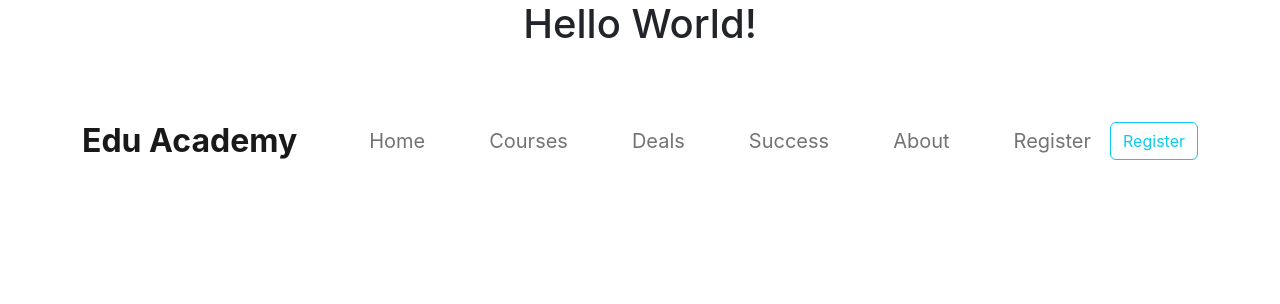
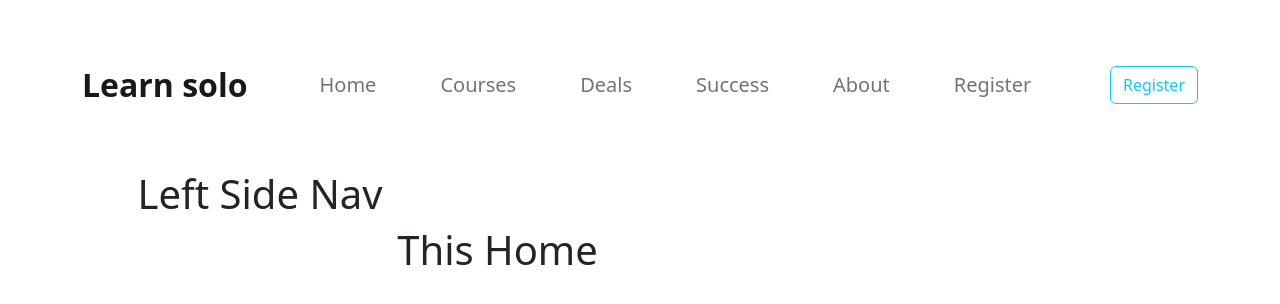
Before and after one commit to sauravBarua/learn-solo-client, a React (Create React App) app: page / in a window 1280 px wide. Shown: the top 304 px of the page. Built offline with nearby package versions, Linux system fonts and the light colour scheme.

Commit message:
working on routes and components

```diff
--- a/package.json
+++ b/package.json
@@ -6,8 +6,11 @@
     "@testing-library/jest-dom": "^5.16.5",
     "@testing-library/react": "^13.4.0",
     "@testing-library/user-event": "^13.5.0",
+    "bootstrap": "^5.2.2",
     "react": "^18.2.0",
+    "react-bootstrap": "^2.5.0",
     "react-dom": "^18.2.0",
+    "react-router-dom": "^6.4.2",
     "react-scripts": "5.0.1",
     "web-vitals": "^2.1.4"
   },
--- a/public/index.html
+++ b/public/index.html
@@ -15,12 +15,6 @@
       user's mobile device or desktop. See https://developers.google.com/web/fundamentals/web-app-manifest/
     -->
     <link rel="manifest" href="%PUBLIC_URL%/manifest.json" />
-    <link
-      href="https://cdn.jsdelivr.net/npm/bootstrap@5.2.0/dist/css/bootstrap.min.css"
-      rel="stylesheet"
-      integrity="sha384-gH2yIJqKdNHPEq0n4Mqa/HGKIhSkIHeL5AyhkYV8i59U5AR6csBvApHHNl/vI1Bx"
-      crossorigin="anonymous"
-    />
     <!--
       Notice the use of %PUBLIC_URL% in the tags above.
       It will be replaced with the URL of the `public` folder during the build.
@@ -35,11 +29,6 @@
   <body>
     <noscript>You need to enable JavaScript to run this app.</noscript>
     <div id="root"></div>
-    <script
-      src="https://cdn.jsdelivr.net/npm/bootstrap@5.2.0/dist/js/bootstrap.bundle.min.js"
-      integrity="sha384-A3rJD856KowSb7dwlZdYEkO39Gagi7vIsF0jrRAoQmDKKtQBHUuLZ9AsSv4jD4Xa"
-      crossorigin="anonymous"
-    ></script>
     <!--
       This HTML file is a template.
       If you open it directly in the browser, you will see an empty page.
--- a/src/App.js
+++ b/src/App.js
@@ -1,11 +1,12 @@
+import { RouterProvider } from 'react-router-dom';
 import './App.css';
-import Header from './components/header/Header';
+// import Header from './components/header/Header';
+import { routes } from './routes/Routes';
 
 function App() {
   return (
     <div className="App">
-     <h1> Hello World!</h1>
-     <Header></Header>
+     <RouterProvider router={routes}></RouterProvider>
     </div>
   );
 }
--- a/src/components/header/Header.js
+++ b/src/components/Header/Header.js
@@ -6,7 +6,7 @@ const Header = () => {
       <div className="container pt-5 pb-5">
         <nav className="navbar navbar-expand-lg">
           <a className="navbar-brand mb-lg-0 fs-2 fw-bold" href="#">
-            Edu Academy
+            Learn solo
           </a>
           <button
             className="navbar-toggler"
--- /dev/null
+++ b/src/components/Home/Home.js
@@ -0,0 +1,11 @@
+import React from 'react';
+
+const Home = () => {
+    return (
+        <div>
+            <h1> This Home</h1>
+        </div>
+    );
+};
+
+export default Home;
--- /dev/null
+++ b/src/components/LeftSideNav/LeftSideNav.js
@@ -0,0 +1,11 @@
+import React from 'react';
+
+const LeftSideNav = () => {
+    return (
+        <div>
+            <h1> Left Side Nav</h1>
+        </div>
+    );
+};
+
+export default LeftSideNav;
--- a/src/index.js
+++ b/src/index.js
@@ -3,6 +3,8 @@ import ReactDOM from 'react-dom/client';
 import './index.css';
 import App from './App';
 import reportWebVitals from './reportWebVitals';
+import 'bootstrap/dist/css/bootstrap.min.css';
+
 
 const root = ReactDOM.createRoot(document.getElementById('root'));
 root.render(
--- /dev/null
+++ b/src/layout/Main.js
@@ -0,0 +1,25 @@
+import React from 'react';
+import { Col, Container, Row } from 'react-bootstrap';
+import { Outlet } from 'react-router-dom';
+import Header from '../components/Header/Header';
+import LeftSideNav from '../components/LeftSideNav/LeftSideNav';
+
+const Main = () => {
+    return (
+      <div>
+        <Header></Header>
+          <Container>
+            <Row lg = "3">
+              <Col>
+              <LeftSideNav></LeftSideNav>
+              </Col>
+              <Col lg = "9">
+              <Outlet></Outlet>
+              </Col>
+            </Row>
+        </Container>
+      </div>
+    );
+};
+
+export default Main;
--- /dev/null
+++ b/src/routes/Routes.js
@@ -0,0 +1,16 @@
+import { createBrowserRouter } from "react-router-dom";
+import Home from "../components/Home/Home";
+import Main from "../layout/Main";
+
+export const routes = createBrowserRouter([
+    {
+        path: '/',
+        element: <Main></Main>,
+        children: [
+            {
+                path: '/',
+                element: <Home></Home>
+            }
+        ]
+    }
+])
```
Also changed, not shown: 1 other file (tests, documents, lock files or other folders).
